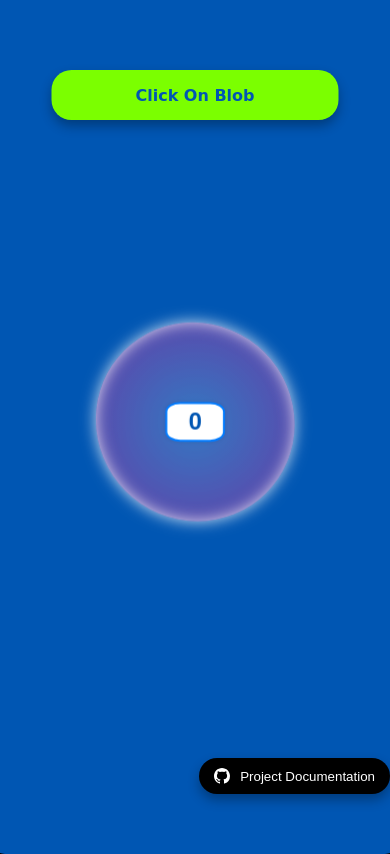
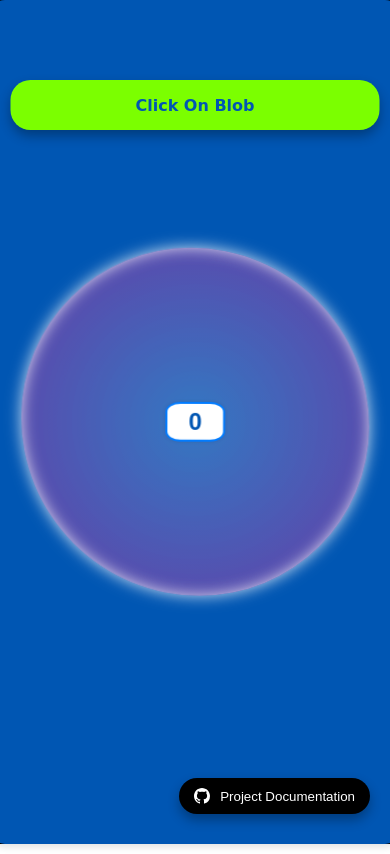
Before and after one commit to SandorGyorfi/Blob-the-Click-Thief, a React (Create React App) app: page / in a window 390 px wide. Built offline with nearby package versions, Linux system fonts and the light colour scheme; no server answers; the database is empty.

Commit message:
BCT-2: Update; correction: clickpanle, github button and infopanel on mobile view

```diff
--- a/package.json
+++ b/package.json
@@ -36,5 +36,8 @@
       "last 1 firefox version",
       "last 1 safari version"
     ]
+  },
+  "devDependencies": {
+    "react-app-rewired": "^2.2.1"
   }
 }
--- a/src/App.css
+++ b/src/App.css
@@ -51,8 +51,8 @@ html, body {
 
 .GitHubButton {
   position: fixed;
-  bottom: 60px;
-  right: 10px;
+  bottom: 30px;
+  right: 30px;
   background-color: var(--color-background);
   color: var(--color-text);
   border: none;
@@ -77,7 +77,7 @@ html, body {
 @media (max-width: 768px) {
   .Container {
     width: 100vw;
-    height: 100vh;
+    height: 90vh;
   }
 
   .App {
@@ -85,11 +85,12 @@ html, body {
     padding: 10px;
     min-height: 100vh;
   }
+
 }
 
 
 .Info-Panel {position: fixed;
-  bottom: 60px;
+  bottom: 100px;
   left: 50%;
   transform: translate(-50%, 0);
   padding: 8px 16px;
@@ -121,7 +122,6 @@ html, body {
       max-width: 100%;
       font-size: 1rem;
       padding: 10px 20px;
-      bottom: 130px;
       transform: translateX(-50%);
   }
 }
--- a/src/components/Blob/Blob.css
+++ b/src/components/Blob/Blob.css
@@ -1,6 +1,6 @@
 :root {
     --blob-size-large: 400px;
-    --blob-size-small: 200px;
+    --blob-size-small: 350px;
     --blob-background-gradient-start: rgba(255, 255, 255, 0.2);
     --blob-shadow-color: rgba(255, 255, 255, 0.8);
     --blob-background-gradient-end: transparent 30%;
--- a/src/components/ClickPanel/ClickPanel.css
+++ b/src/components/ClickPanel/ClickPanel.css
@@ -8,7 +8,7 @@
     --click-panel-text-color: var(--color-text);
     --click-panel-border-radius: 20px;
     --click-panel-box-shadow: 0 6px 12px rgba(0, 0, 0, 0.3);
-    --click-panel-margin-top: 10px;
+    --click-panel-margin-top: 40px;
 }
 
 .Click-Panel {
@@ -41,7 +41,7 @@
 
 @media (max-width: 768px) {
     .Click-Panel {
-        width: 70%;
+        width: 90%;
         max-width: 100%;
         font-size: 1rem;
         padding: 10px 20px;
```
Also changed, not shown: 1 other file (tests, documents, lock files or other folders).
